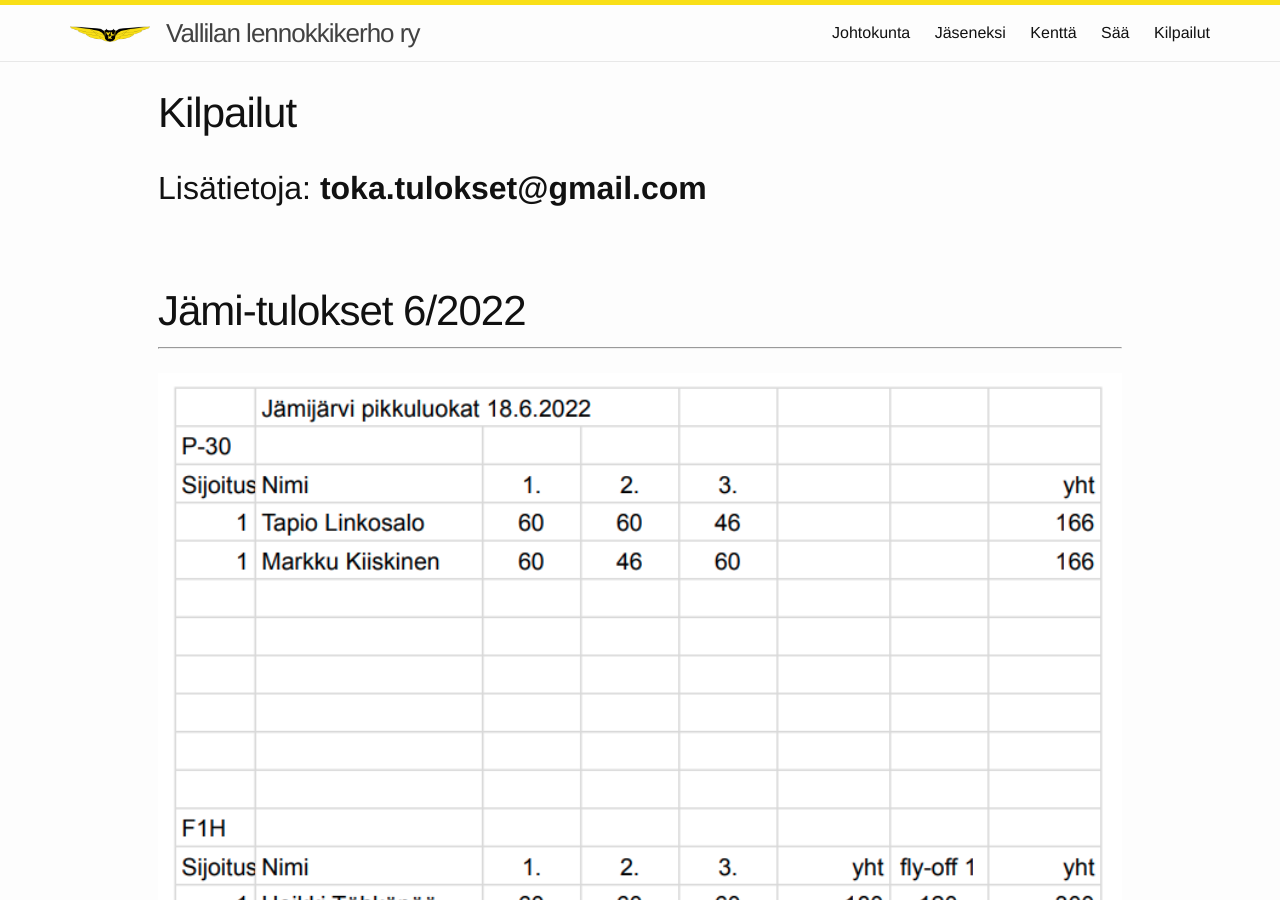
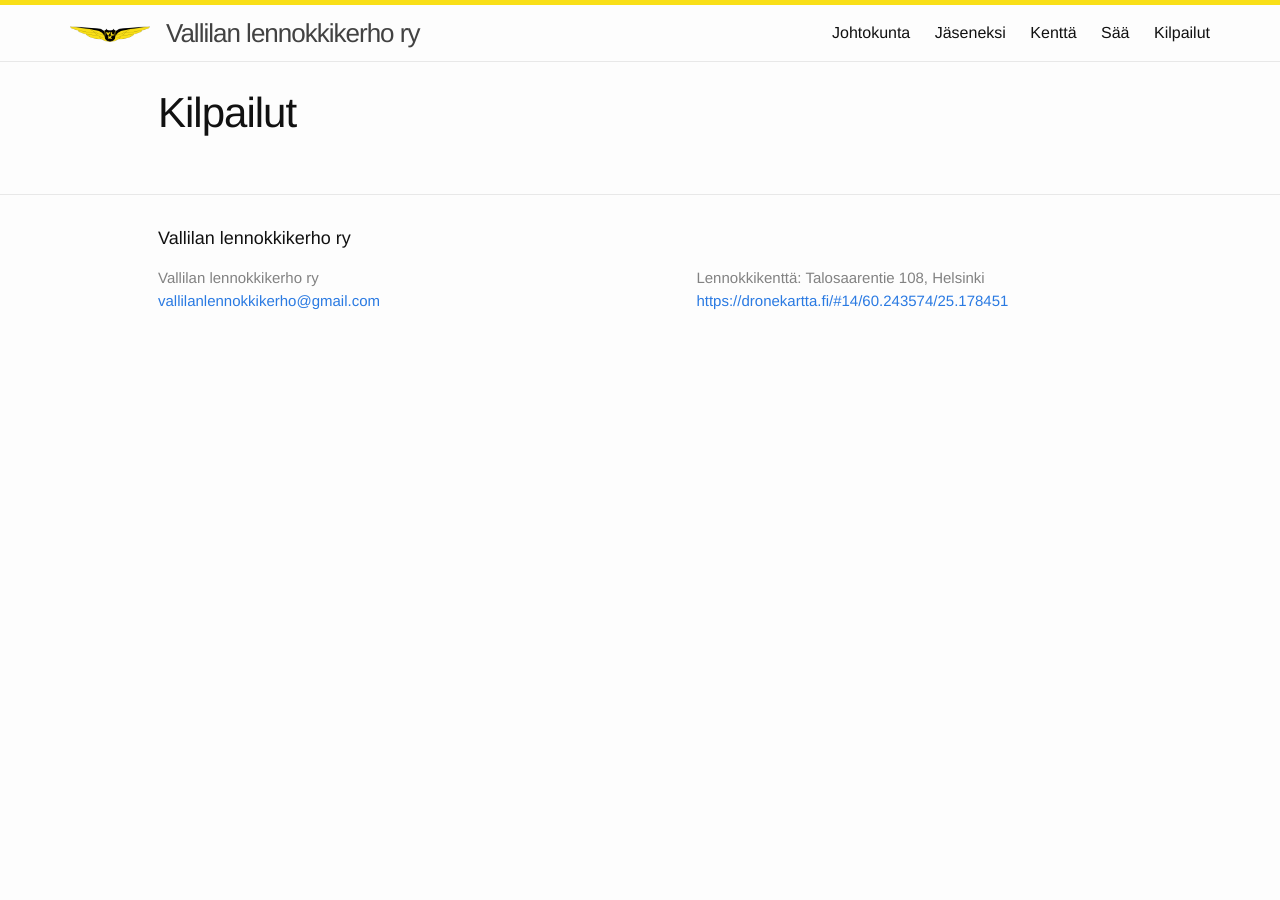
Before and after one commit to vallilanlennokkikerho/vallilanlennokkikerho.github.io, a Jekyll site: the page built from kilpailut.md, in a window 1280 px wide and 900 px high. Built offline with Jekyll 4.4.1, drawn with Linux system fonts in a browser that asks for light colours; some of the changed text lies outside the part shown.

Commit message:
Update kilpailut.md

```diff
--- a/kilpailut.md
+++ b/kilpailut.md
@@ -5,74 +5,3 @@ permalink: /kilpailut/
 description: Vallilan lennokkikerho ry eli Valkka on vuonna 1937 perustettu lennokkikerho, jonka laajassa jäsenistössä on lähes kaikki lennokkiluokat edustettuina.
 keywords: Vallilan lennokkikerho, vallilan lennokkikerho, Valkka, valkka, Vallilan, vallilan, Lennokkikerho, lennokkikerho, lennokki, lennätys, toka
 ---
-
-Lisätietoja: **toka.tulokset@gmail.com**
-----------------
-<br>
-<br/>
-# Jämi-tulokset 6/2022
-----------------
-<br/>
-<img src="/images/Jämi_pikkuluokat_2022.png" width="100%" />
-<br>
-<img src="/images/Jämi_Toka_finaali_2022_Toka.png" width="100%" />
-<br>
-<img src="/images/Jämi_Toka_finaali_2022_F1AX.png" width="100%" />
-<br>
-<img src="/images/Jämi_Toka_finaali_2022_kotka.png" width="100%" />
-<br>
-<img src="/images/Jämi_Toka_finaali_2022_rinne_alle16.png" width="100%" />
-<br>
-<img src="/images/Jämi_Toka_finaali_2022_rinne_yli16.png" width="100%" />
-<br>
-<img src="/images/Jämi_Toka_finaali_2022_rinne_oldtimer.png" width="100%" />
-<br>
-<img src="/images/Jämi_Toka_finaali_2022_rinne_baby.png" width="100%" />
-<br>
-
-# Toka-tulokset 4/2022
-----------------
-<br/>
-<img src="/images/TOKA_4-2022.png" width="100%" />
-<br/>
-
-# F1Ax-tulokset 4/2022
-----------------
-<br/>
-<img src="/images/F1AX_4-2022.png" width="100%" />
-<br/>
-
-# Toka-tulokset 3/2022
-----------------
-<br/>
-<img src="/images/TOKA_3-2022.png" width="100%" />
-<br/>
-
-# F1Ax-tulokset 3/2022
-----------------
-<br/>
-<img src="/images/F1AX_3-2022.png" width="100%" />
-<br/>
-
-# Toka-tulokset 2/2022
-----------------
-<br/>
-<img src="/images/TOKA_2-2022.png" width="100%" />
-<br/>
-
-# F1Ax-tulokset 2/2022
-----------------
-<br/>
-<img src="/images/F1AX_2-2022.png" width="100%" />
-<br/>
-
-# Toka-tulokset 1/2022
-----------------
-<br/>
-<img src="/images/TOKA_1-2022.png" width="100%" />
-<br/>
-
-# F1Ax-tulokset 1/2022
-----------------
-<br/>
-<img src="/images/F1AX_1-2022.png" width="100%" />
```
